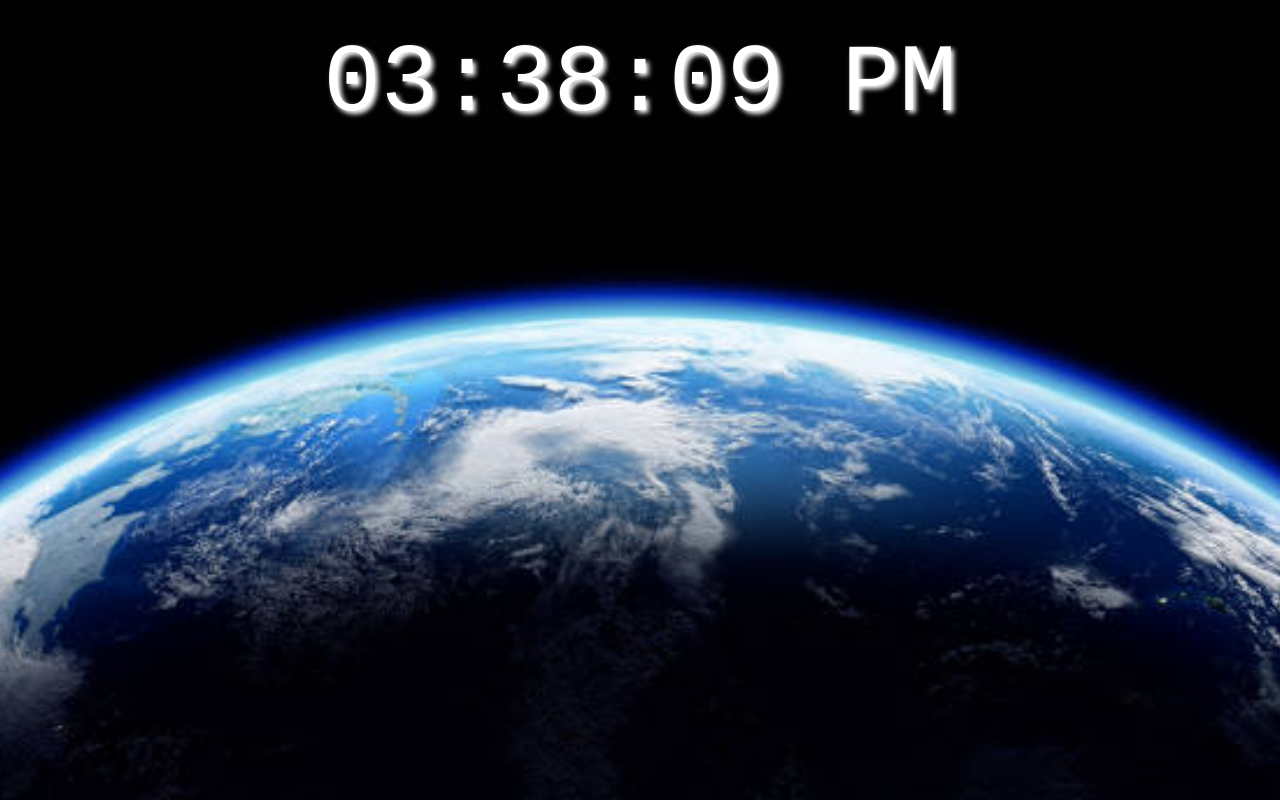
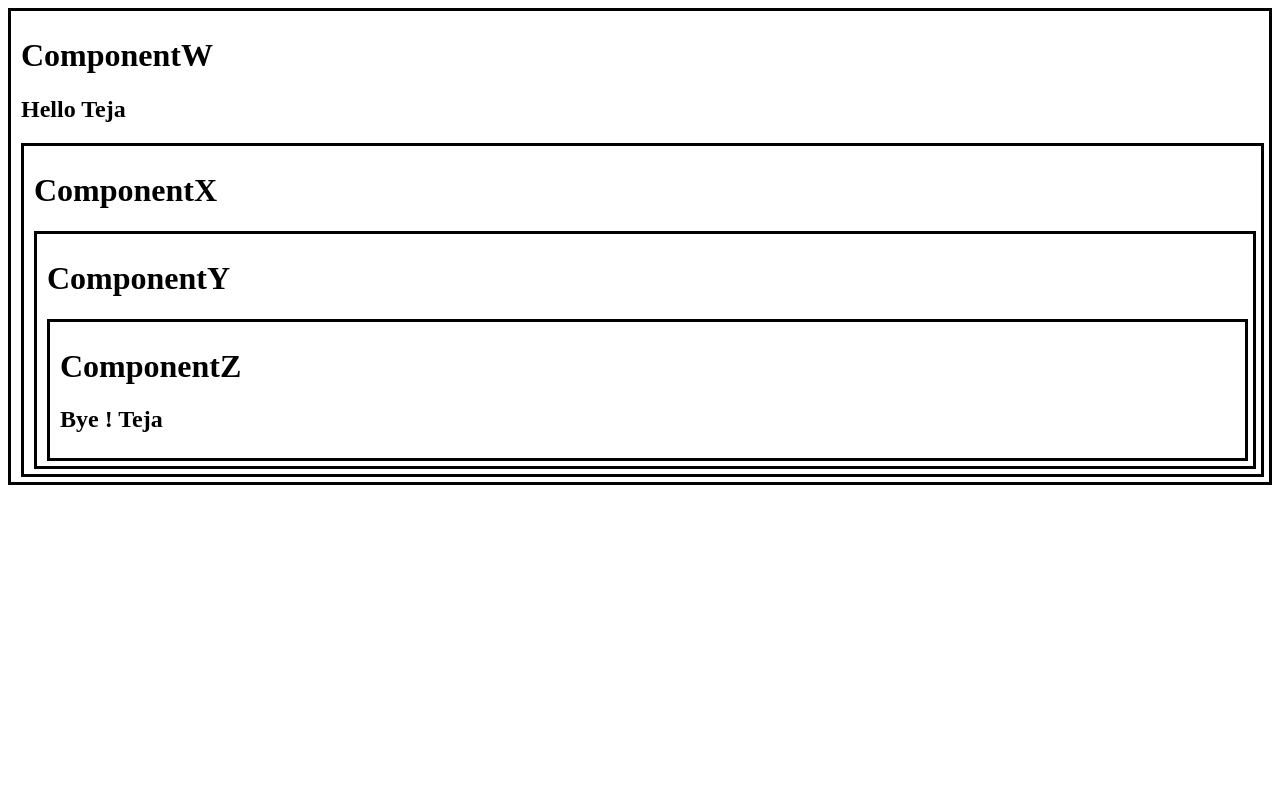
Before and after one commit to Teja-Rayudu/React_Roadmap, a React (Vite) app in the folder my-react-app/: page / in a window 1280 px wide. Built offline with nearby package versions, Linux system fonts and the light colour scheme.

Commit message:
Understanding of useContext hook in React

```diff
--- a/my-react-app/src/App.jsx
+++ b/my-react-app/src/App.jsx
@@ -1,10 +1,10 @@
-import DigitalClock from "./DigitalClock.jsx"
+import ComponentW from "./ComponentW.jsx";
 
 function App() {
 
   return(
     <>
-      <DigitalClock />
+      <ComponentW />
     </>
   );
 }
--- /dev/null
+++ b/my-react-app/src/ComponentW.jsx
@@ -0,0 +1,20 @@
+import React,{useState, createContext} from "react";
+import ComponentX from "./ComponentX.jsx";
+
+export const UserContext = createContext();
+
+function ComponentW(){
+
+    const [user, setName] = useState("Teja");
+    return(
+        <div className="box">
+            <h1>ComponentW</h1>
+            <h2>{`Hello ${user}`}</h2>
+            <UserContext.Provider value={user}>
+            <ComponentX user = {user}/>
+            </UserContext.Provider>
+        </div>
+    );
+}
+
+export default ComponentW;
--- /dev/null
+++ b/my-react-app/src/ComponentX.jsx
@@ -0,0 +1,12 @@
+import ComponentY from "./ComponentY.jsx";
+
+function ComponentX(){
+    return(
+        <div className="box">
+            <h1>ComponentX</h1>
+            <ComponentY />
+        </div>
+    );
+}
+
+export default ComponentX;
--- /dev/null
+++ b/my-react-app/src/ComponentY.jsx
@@ -0,0 +1,12 @@
+import ComponentZ from "./ComponentZ.jsx";
+
+function ComponentY(){
+    return(
+        <div className="box">
+            <h1>ComponentY</h1>
+            <ComponentZ />
+        </div>
+    );
+}
+
+export default ComponentY;
--- /dev/null
+++ b/my-react-app/src/ComponentZ.jsx
@@ -0,0 +1,16 @@
+import React,{useContext} from "react";
+import { UserContext } from "./ComponentW.jsx";
+
+
+
+function ComponentZ(){
+    const user = useContext(UserContext);
+    return(
+        <div className="box">
+            <h1>ComponentZ</h1>
+            <h2>{`Bye ! ${user}`}</h2>
+        </div>
+    );
+}
+
+export default ComponentZ;
--- a/my-react-app/src/index.css
+++ b/my-react-app/src/index.css
@@ -190,7 +190,7 @@ li{
   justify-content: center;
 } */
 
-body{
+/* body{
   background-image: url(assets/background.jpg);
   background-position: center;
   background-repeat: no-repeat;
@@ -211,4 +211,10 @@ body{
   text-align: center;
   text-shadow: 3px 3px 5px white;
   margin-top: 20px;
+} */
+
+.box{
+  border: 3px solid black;
+  padding: 5px;
+  padding-left: 10px;
 }
```
